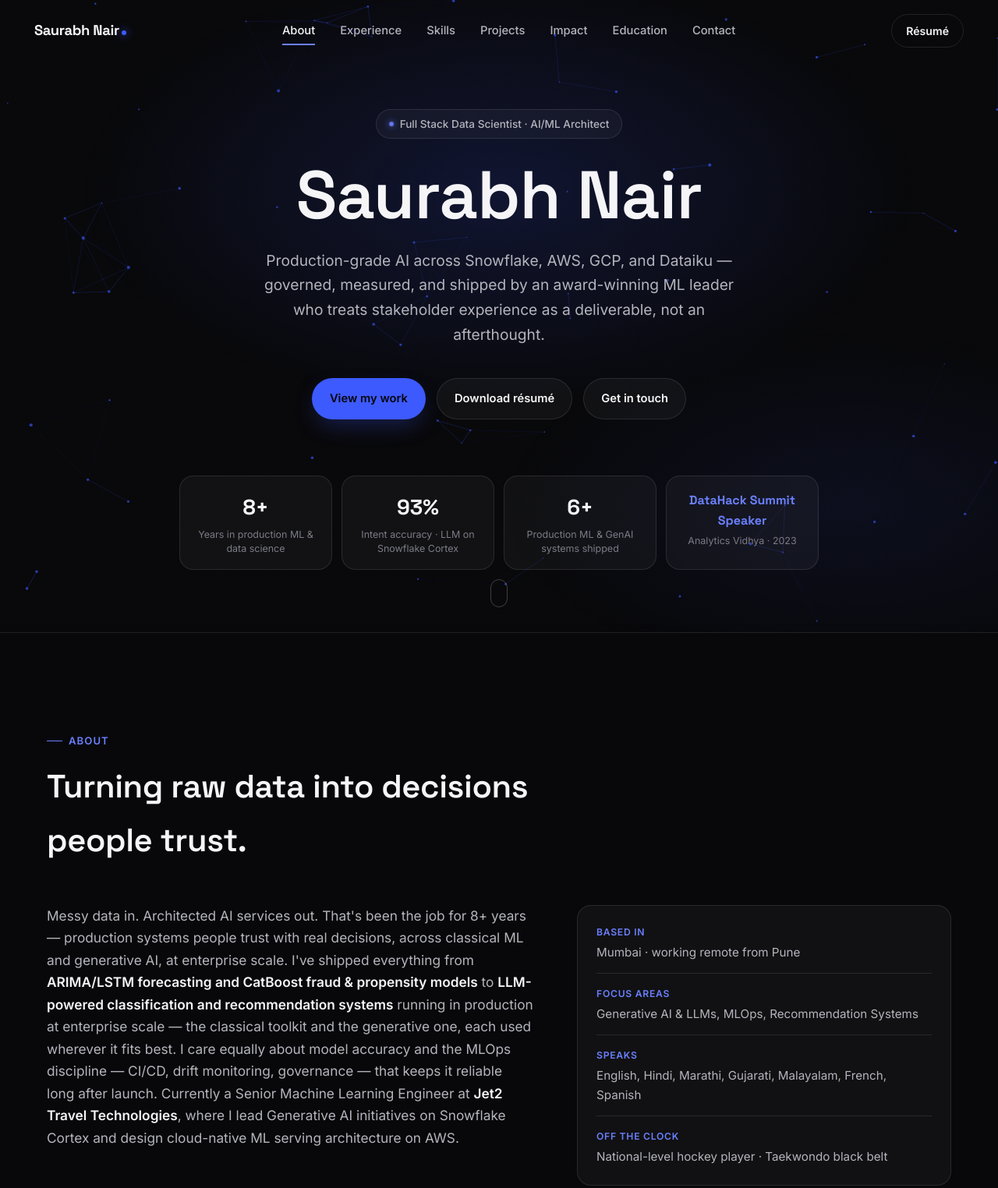
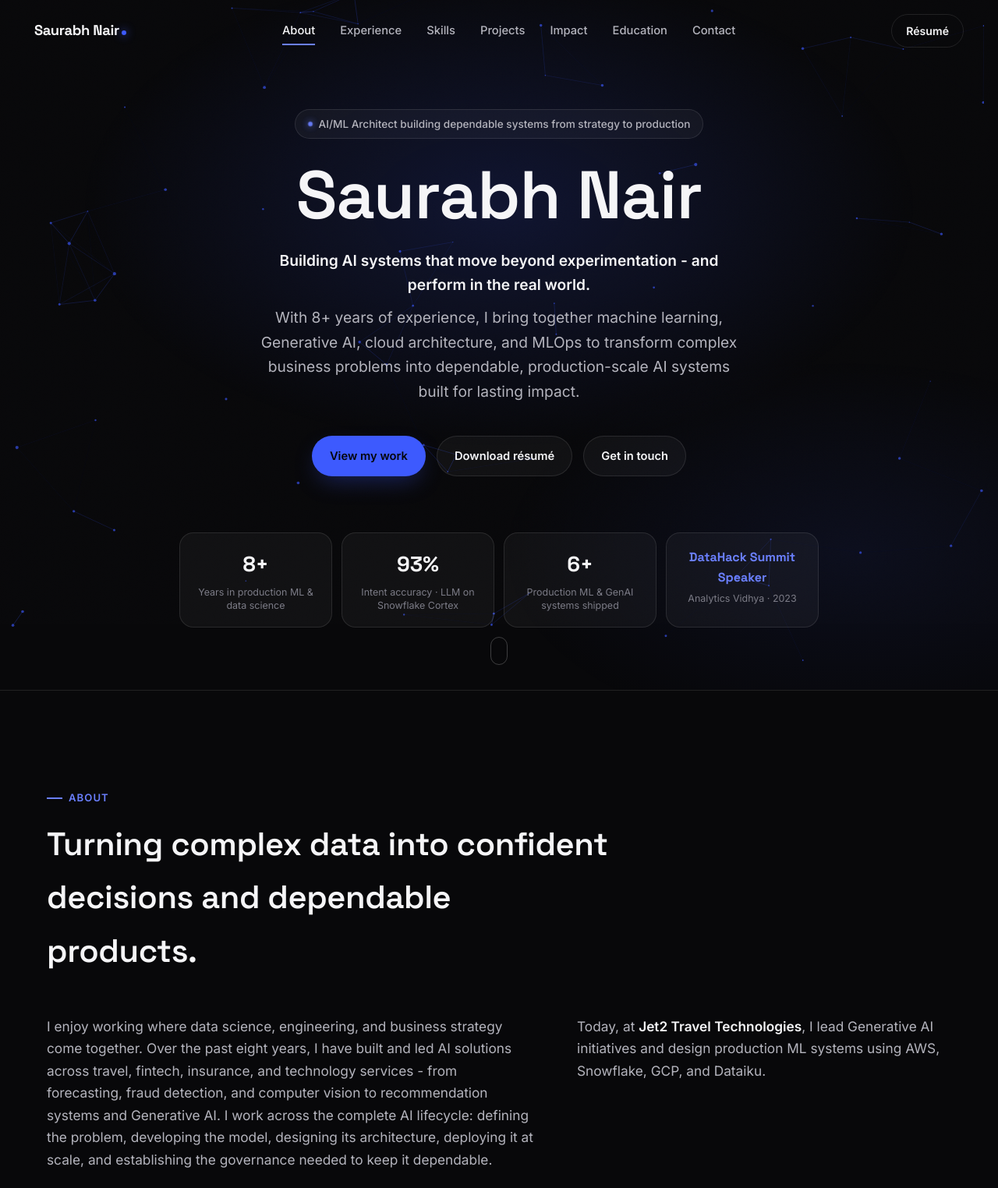
Before and after one commit to nsaurabh777/nsaurabh777.github.io, a plain HTML site: page index.html in a window 1280 px wide. Shown: the top 1524 px of the page at 78% size. Drawn offline with Linux system fonts and the light colour scheme.

Commit message:
update content

```diff
--- a/assets/css/style.css
+++ b/assets/css/style.css
@@ -482,6 +482,13 @@ main {
     font-size: clamp(1.02rem, 1.6vw, 1.2rem);
     max-width: 620px;
     margin-bottom: 40px;
+}
+
+.hero-lead {
+    display: block;
+    color: var(--text);
+    font-weight: 600;
+    margin-bottom: 10px;
 }
 
 .hero-actions {
--- a/index.html
+++ b/index.html
@@ -92,13 +92,15 @@
         <section class="hero" id="top">
             <canvas id="networkCanvas" class="hero-canvas" aria-hidden="true"></canvas>
             <div class="hero-inner">
-                <p class="eyebrow reveal"><span class="dot" aria-hidden="true"></span> Full Stack Data Scientist ·
-                    AI/ML Architect</p>
+                <p class="eyebrow reveal"><span class="dot" aria-hidden="true"></span> AI/ML Architect building
+                    dependable systems from strategy to production</p>
                 <h1 class="hero-title reveal">Saurabh Nair</h1>
                 <p class="hero-subtitle reveal">
-                    Production-grade AI across Snowflake, AWS, GCP, and Dataiku — governed, measured, and shipped
-                    by an award-winning ML leader who treats stakeholder experience as a deliverable, not an
-                    afterthought.
+                    <strong class="hero-lead">Building AI systems that move beyond experimentation - and perform
+                        in the real world.</strong>
+                    With 8+ years of experience, I bring together machine learning, Generative AI, cloud
+                    architecture, and MLOps to transform complex business problems into dependable,
+                    production-scale AI systems built for lasting impact.
                 </p>
                 <div class="hero-actions reveal">
                     <a class="btn btn-primary" href="#projects">View my work</a>
@@ -131,25 +133,25 @@
         <section class="section" id="about">
             <div class="section-inner">
                 <p class="section-kicker reveal">About</p>
-                <h2 class="section-title reveal">Turning raw data into decisions people trust.</h2>
+                <h2 class="section-title reveal">Turning complex data into confident decisions and dependable
+                    products.</h2>
                 <div class="about-grid">
                     <p class="about-text reveal">
-                        Messy data in. Architected AI services out. That's been the job for 8+ years —
-                        production systems people trust with real decisions, across classical ML and generative AI,
-                        at enterprise scale. I've shipped everything from
-                        <strong>ARIMA/LSTM forecasting and CatBoost fraud &amp; propensity models</strong> to
-                        <strong>LLM-powered classification and recommendation systems</strong> running in production
-                        at enterprise scale — the classical toolkit and the generative one, each used wherever it
-                        fits best. I care equally about model accuracy and the MLOps discipline — CI/CD, drift
-                        monitoring, governance — that keeps it reliable long after launch. Currently a Senior
-                        Machine Learning Engineer at
-                        <strong>Jet2 Travel Technologies</strong>, where I lead Generative AI initiatives on Snowflake
-                        Cortex and design cloud-native ML serving architecture on AWS.
+                        I enjoy working where data science, engineering, and business strategy come together. Over
+                        the past eight years, I have built and led AI solutions across travel, fintech, insurance,
+                        and technology services - from forecasting, fraud detection, and computer vision to
+                        recommendation systems and Generative AI. I work across the complete AI lifecycle: defining
+                        the problem, developing the model, designing its architecture, deploying it at scale, and
+                        establishing the governance needed to keep it dependable.
+                    </p>
+                    <p class="about-text reveal">
+                        Today, at <strong>Jet2 Travel Technologies</strong>, I lead Generative AI initiatives and
+                        design production ML systems using AWS, Snowflake, GCP, and Dataiku.
                     </p>
                     <ul class="quick-facts reveal">
                         <li>
                             <strong>Based in</strong>
-                            <span>Mumbai · working remote from Pune</span>
+                            <span>Mumbai · Working remotely</span>
                         </li>
                         <li>
                             <strong>Focus areas</strong>
@@ -278,7 +280,7 @@
         <section class="section" id="skills">
             <div class="section-inner">
                 <p class="section-kicker reveal">Capabilities</p>
-                <h2 class="section-title reveal">Skills &amp; tools</h2>
+                <h2 class="section-title reveal">Building blocks for production-ready AI</h2>
                 <div class="grid-2" data-reveal-group>
                     <div class="skill-card reveal">
                         <h3>Programming &amp; Frameworks</h3>
@@ -678,7 +680,8 @@
         <section class="section cta-section" id="contact">
             <div class="section-inner">
                 <p class="section-kicker reveal">Let's talk</p>
-                <h2 class="section-title reveal">Have a problem worth solving with data?</h2>
+                <h2 class="section-title reveal">Looking to build an ambitious AI driven product? Let&rsquo;s
+                    connect.</h2>
                 <p class="cta-subtitle reveal">Open to conversations on GenAI architecture, MLOps, and
                     recommendation systems — or just a good chat about model governance.</p>
                 <div class="contact-grid reveal">
@@ -711,13 +714,14 @@
                         <span class="label">GitHub</span>
                     </a>
                 </div>
-                <a class="btn btn-primary reveal" href="mailto:nsaurabh777.ai@gmail.com">Say hello</a>
+                <a class="btn btn-primary reveal" href="mailto:nsaurabh777.ai@gmail.com">Start a conversation</a>
             </div>
         </section>
     </main>
 
     <footer>
-        © <span id="year"></span> Saurabh Nair · Built with curiosity, empathy, and resilient ML pipelines.
+        © <span id="year"></span> Saurabh Nair · Building AI products that solve meaningful problems, one at a
+        time
     </footer>
 
     <script src="assets/js/main.js" defer></script>
```
